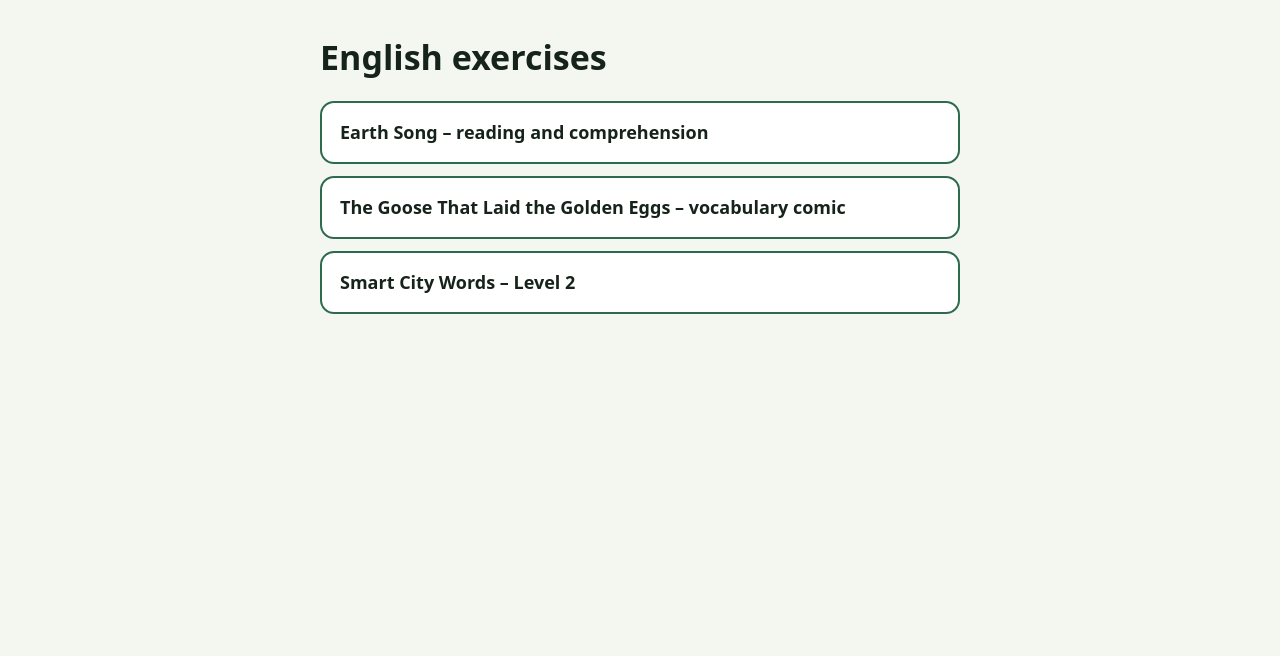
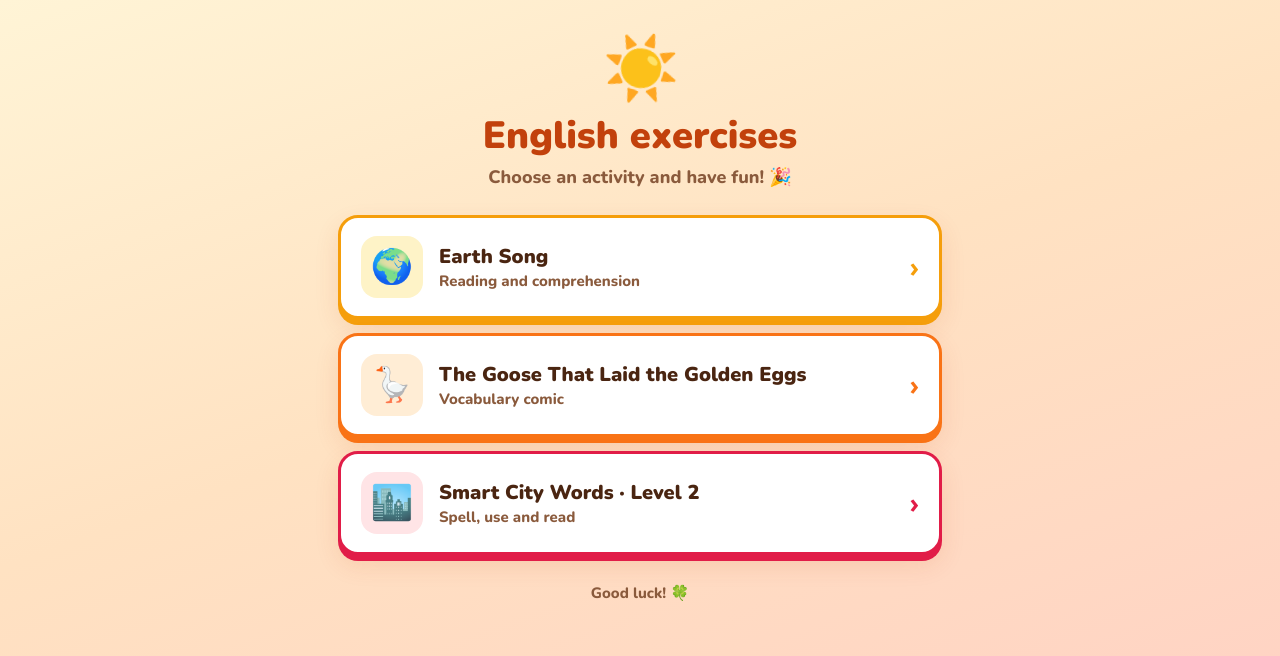
Before and after one commit to 3tomer/3tomer.github.io, a plain HTML site: page index.html in a window 1280 px wide. Drawn offline with nearby package versions, Linux system fonts and the light colour scheme.

Commit message:
Bright warm redesign of the home page
Co-Authored-By: Claude Opus 5.5 <noreply@anthropic.com>
Claude-Session: https://claude.ai/code/session_01MQyhX5YcF7xsBgxT6Y6rdX

```diff
--- a/index.html
+++ b/index.html
@@ -1,8 +1,61 @@
 <!DOCTYPE html>
-<html lang="en"><head><meta charset="utf-8"><meta name="viewport" content="width=device-width, initial-scale=1"><title>English exercises</title>
-<style>body{margin:0;font:18px/1.5 system-ui,sans-serif;background:#f3f7ef;color:#16231b}main{max-width:640px;margin:0 auto;padding:32px 18px}h1{font-size:34px;margin:0 0 18px}a{display:block;padding:16px 18px;margin:0 0 12px;background:#fff;border:2px solid #2d6a4f;border-radius:14px;color:#16231b;text-decoration:none;font-weight:700}</style></head>
-<body><main><h1>English exercises</h1>
-<a href="earth-song/">Earth Song – reading and comprehension</a>
-<a href="goose/">The Goose That Laid the Golden Eggs – vocabulary comic</a>
-<a href="smart-city-2/">Smart City Words – Level 2</a>
-</main></body></html>
+<html lang="en">
+<head>
+<meta charset="utf-8">
+<meta name="viewport" content="width=device-width, initial-scale=1">
+<title>English exercises</title>
+<link href="https://fonts.googleapis.com/css2?family=Nunito:wght@600;800;900&display=swap" rel="stylesheet">
+<style>
+  :root{--ink:#4a2511;--muted:#8a5a3c}
+  *{box-sizing:border-box}
+  body{margin:0;min-height:100vh;font-family:'Nunito',system-ui,sans-serif;color:var(--ink);
+    background:linear-gradient(160deg,#fff4d6 0%,#ffe2c2 45%,#ffd0c4 100%)}
+  main{max-width:640px;margin:0 auto;padding:36px 18px 50px}
+  header{text-align:center;margin-bottom:26px}
+  .sun{font-size:64px;line-height:1;display:inline-block;animation:spin 18s linear infinite}
+  @keyframes spin{to{transform:rotate(360deg)}}
+  h1{font-size:38px;font-weight:900;margin:10px 0 4px;color:#c2410c}
+  .sub{font-size:18px;color:var(--muted);font-weight:700;margin:0}
+  a.card{display:flex;align-items:center;gap:16px;padding:18px 20px;margin:0 0 14px;border-radius:20px;
+    text-decoration:none;color:var(--ink);background:#fff;box-shadow:0 6px 0 var(--edge),0 10px 24px rgba(194,65,12,.12);
+    border:3px solid var(--edge);transition:transform .12s,box-shadow .12s}
+  a.card:hover{transform:translateY(-3px)}
+  a.card:active{transform:translateY(4px);box-shadow:0 2px 0 var(--edge)}
+  .icon{flex:none;width:62px;height:62px;border-radius:16px;display:flex;align-items:center;justify-content:center;font-size:34px;background:var(--soft)}
+  .t{font-size:20px;font-weight:900;line-height:1.25}
+  .d{font-size:15px;font-weight:700;color:var(--muted);margin-top:2px}
+  .go{margin-left:auto;font-size:26px;font-weight:900;color:var(--edge)}
+  .c1{--edge:#f59e0b;--soft:#fef3c7}
+  .c2{--edge:#f97316;--soft:#ffedd5}
+  .c3{--edge:#e11d48;--soft:#ffe4e6}
+  footer{text-align:center;margin-top:28px;font-size:15px;font-weight:700;color:var(--muted)}
+</style>
+</head>
+<body>
+<main>
+  <header>
+    <div class="sun">☀️</div>
+    <h1>English exercises</h1>
+    <p class="sub">Choose an activity and have fun! 🎉</p>
+  </header>
+
+  <a class="card c1" href="earth-song/">
+    <div class="icon">🌍</div>
+    <div><div class="t">Earth Song</div><div class="d">Reading and comprehension</div></div>
+    <div class="go">›</div>
+  </a>
+  <a class="card c2" href="goose/">
+    <div class="icon">🪿</div>
+    <div><div class="t">The Goose That Laid the Golden Eggs</div><div class="d">Vocabulary comic</div></div>
+    <div class="go">›</div>
+  </a>
+  <a class="card c3" href="smart-city-2/">
+    <div class="icon">🏙️</div>
+    <div><div class="t">Smart City Words · Level 2</div><div class="d">Spell, use and read</div></div>
+    <div class="go">›</div>
+  </a>
+
+  <footer>Good luck! 🍀</footer>
+</main>
+</body>
+</html>
```
